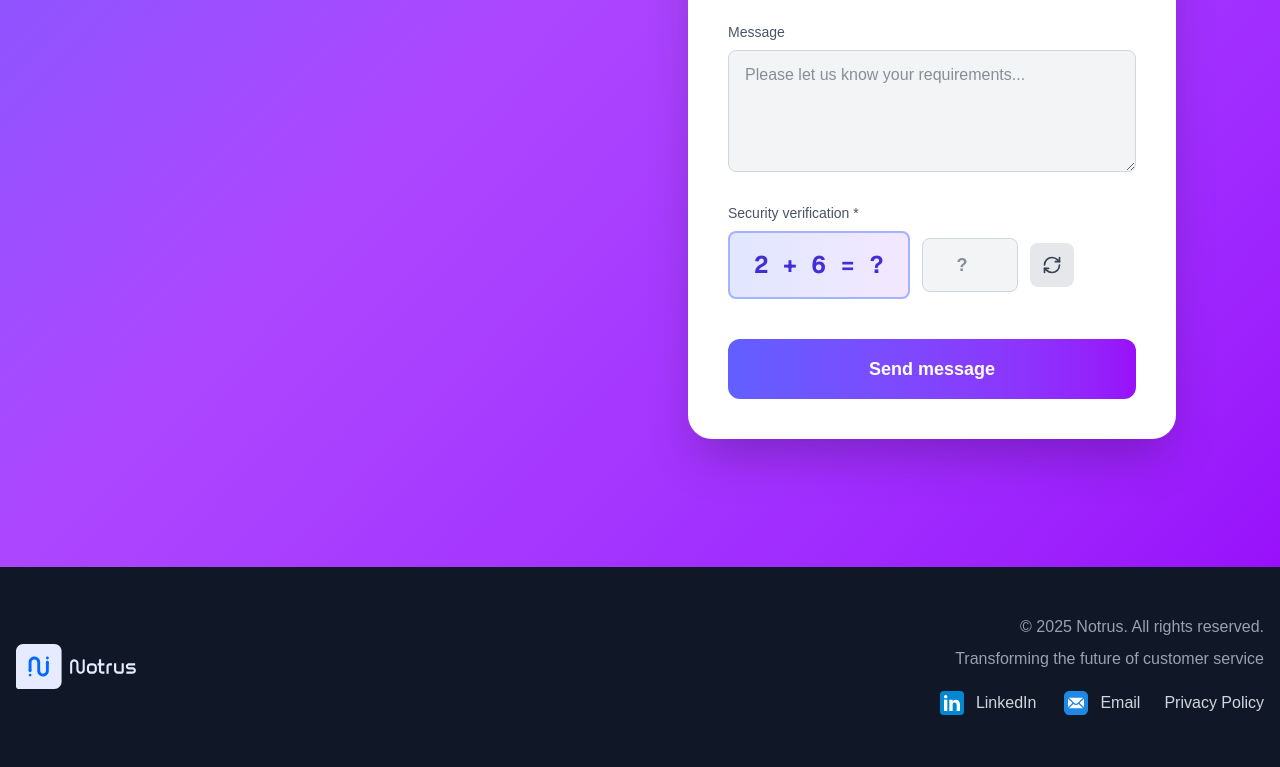
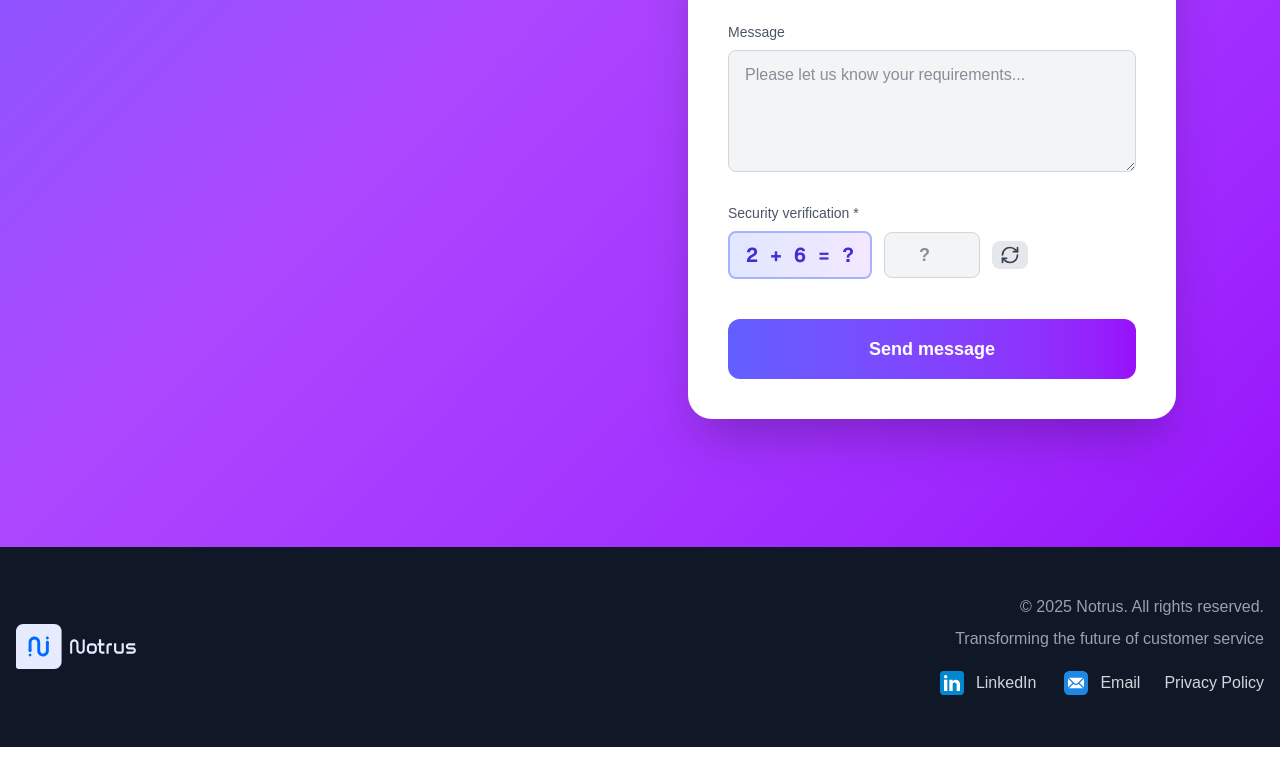
Before and after one commit to Notrus-ai/notrus-site, a Next.js app: page /en/contact in a window 1280 px wide. Shown: the part 830-1597 px from the top of the page. Built offline with nearby package versions, Linux system fonts and the light colour scheme.

Commit message:
captcha size changed

```diff
--- a/src/components/ui/ContactForm.tsx
+++ b/src/components/ui/ContactForm.tsx
@@ -2088,7 +2088,10 @@ export default function ContactForm({ language: lang }: ContactFormProps) {
                         : "Security verification *"}
                     </label>
                     <div className="flex items-center gap-3">
-                      <div className="bg-gradient-to-r from-indigo-100 to-purple-100 border-2 border-indigo-300 rounded-lg px-6 py-4 font-mono text-2xl font-bold text-indigo-700 select-none">
+                      <div
+                        className="
+    bg-gradient-to-r from-indigo-100 to-purple-100 border-2 border-indigo-300 rounded-lg px-2 py-1 sm:px-4 sm:py-2 font-mono text-base sm:text-lg md:text-xl font-bold text-indigo-700 select-none max-w-[110px] sm:max-w-none text-center"
+                      >
                         {captchaQuestion} = ?
                       </div>
                       <input
@@ -2099,7 +2102,7 @@ export default function ContactForm({ language: lang }: ContactFormProps) {
                           setCaptchaError("");
                         }}
                         placeholder={language === "pt" ? "?" : "?"}
-                        className={`w-24 bg-gray-100 border rounded-lg px-4 py-3 text-gray-800 text-center text-lg font-semibold transition-all duration-300 focus:outline-none focus:border-indigo-500 focus:bg-gray-50 ${
+                        className={`w-24 bg-gray-100 border rounded-lg px-4 py-2 text-gray-800 text-center text-lg font-semibold transition-all duration-300 focus:outline-none focus:border-indigo-500 focus:bg-gray-50 ${
                           captchaError
                             ? "border-red-400 bg-red-50"
                             : "border-gray-300"
@@ -2109,7 +2112,7 @@ export default function ContactForm({ language: lang }: ContactFormProps) {
                       <button
                         type="button"
                         onClick={generateCaptcha}
-                        className="bg-gray-200 hover:bg-gray-300 text-gray-700 rounded-lg px-3 py-3 transition-colors flex items-center justify-center"
+                        className="bg-gray-200 hover:bg-gray-300 text-gray-700 rounded-lg px-2 py-1 transition-colors flex items-center justify-center"
                         title={
                           language === "pt" ? "Gerar novo" : "Generate new"
                         }
```
